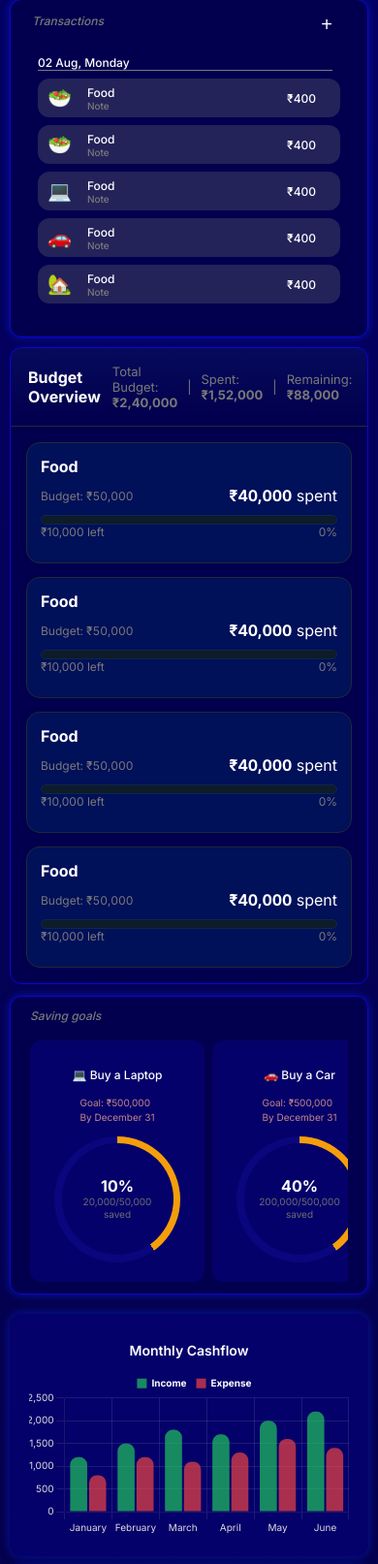
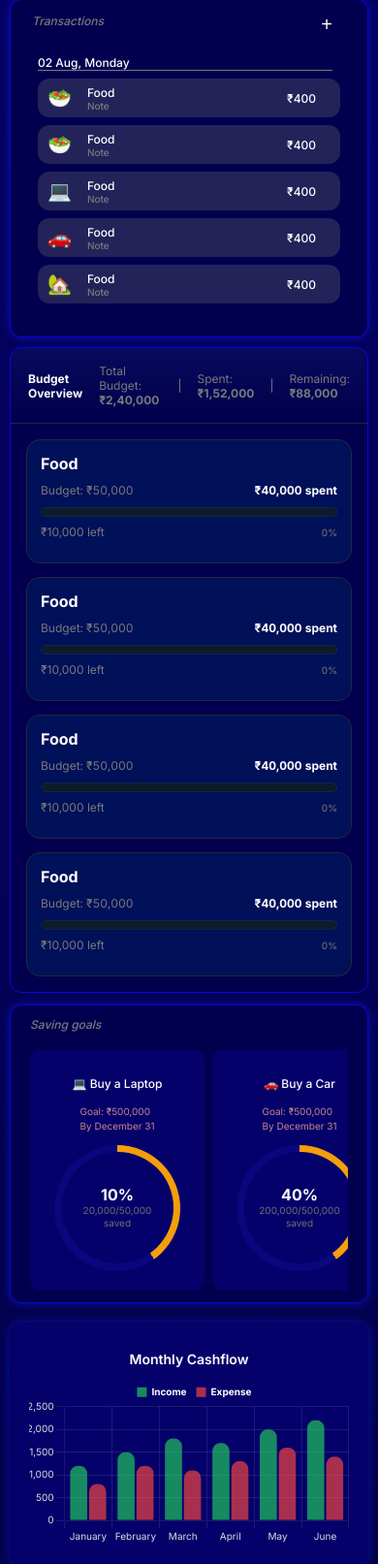
Before and after one commit to ibnu-umer/money-tracker-v2, a Django app: page / in a window 390 px wide. Shown: the part 640-2253 px from the top of the page at 97% size. Run offline with Django 5.2, Linux system fonts and the light colour scheme; some libraries are stand-ins or nearby versions.

Commit message:
style(budget-card): apply responsive layout and global vars

```diff
--- a/moneytracker/static/css/dashboard.css
+++ b/moneytracker/static/css/dashboard.css
@@ -552,10 +552,16 @@
 }
 .card-head .right{
     display:flex;
-    gap:10px;
+    gap: var(--gap-large);
     align-items:center;
     color: var(--color-text-muted);
-    font-size:13px;
+    font-size:var(--fs-card-text);
+}
+
+.budget-card-title {
+    font-size: var(--fs-card-title);
+    color: var(--color-text-primary);
+    font-weight: bold;
 }
 
 .categories-grid{
@@ -582,12 +588,16 @@
 }
 
 .name{
-    font-weight: 700;
-    font-size: 16px;
+    font-weight: bold;
+    font-size: var(--fs-card-budget);
 }
 .meta{
     color: var(--color-text-muted);
-    font-size: 12px;
+    font-size: var(--fs-card-text);
+}
+.amount {
+    font-weight: bold;
+    font-size: var(--fs-card-text);
 }
 
 .stat{
@@ -604,6 +614,7 @@
     border-radius:999px;
     border:1px solid #0f2746;
     overflow:hidden;
+    margin-bottom: var(--gap-small);
 }
 .bar{
     height:100%;
@@ -623,12 +634,9 @@
     display:flex;
     align-items:center;
     justify-content:space-between;
-    font-size:12px;
+    font-size:var(--fs-budget-note);
     color:var(--color-text-muted)
 }
-
-
-
 
 
 
--- a/moneytracker/static/css/global.css
+++ b/moneytracker/static/css/global.css
@@ -71,6 +71,8 @@
     --fs-sidebar-title: clamp(12px, 1.8vw, 16px);
     --fs-sidebar-text: clamp(11px, 1.3vw, 13px);
     --fs-table-content: clamp(10px, 1.7vw, 14px);
+    --fs-card-budget: clamp(16px, 1.5vw, 18px);
+    --fs-budget-note: clamp(10px, 1.2vw, 12px);
 
     /* Spacing & Radius */
     --radius-card: 12px;
--- a/moneytracker/templates/dashboard.html
+++ b/moneytracker/templates/dashboard.html
@@ -216,7 +216,7 @@
                 <!-- Budgeted Items -->
                 <section class="categories-card">
                     <div class="card-head">
-                        <div><strong>Budget Overview</strong></div>
+                        <div class="budget-card-title">Budget Overview</div>
                         <div class="right">
                         <span>Total Budget: <strong>₹2,40,000</strong></span>
                         <span>|</span>
@@ -231,7 +231,55 @@
                             <div class="name">Food</div>
                             <div class="stat">
                                 <div class="meta">Budget: ₹50,000</div>
-                                <div><strong>₹40,000</strong> spent</div>
+                                <div class="amount">₹40,000 spent</div>
+                            </div>
+                            <div>
+                                <div class="progress" role="progressbar" aria-valuemin="0" aria-valuemax="100" aria-label="Food progress">
+                                <div class="bar" style="width:0%"></div>
+                                </div>
+                                <div class="grid-footer">
+                                <span class="meta remaining">₹10,000 left</span>
+                                <span class="pct">0%</span>
+                                </div>
+                            </div>
+                        </article>
+                        <article class="cat-card" data-name="Food" data-spent="40000" data-budget="50000" data-trend="up">
+                            <div class="name">Food</div>
+                            <div class="stat">
+                                <div class="meta">Budget: ₹50,000</div>
+                                <div class="amount">₹40,000 spent</div>
+                            </div>
+                            <div>
+                                <div class="progress" role="progressbar" aria-valuemin="0" aria-valuemax="100" aria-label="Food progress">
+                                <div class="bar" style="width:0%"></div>
+                                </div>
+                                <div class="grid-footer">
+                                <span class="meta remaining">₹10,000 left</span>
+                                <span class="pct">0%</span>
+                                </div>
+                            </div>
+                        </article>
+                        <article class="cat-card" data-name="Food" data-spent="40000" data-budget="50000" data-trend="up">
+                            <div class="name">Food</div>
+                            <div class="stat">
+                                <div class="meta">Budget: ₹50,000</div>
+                                <div class="amount">₹40,000 spent</div>
+                            </div>
+                            <div>
+                                <div class="progress" role="progressbar" aria-valuemin="0" aria-valuemax="100" aria-label="Food progress">
+                                <div class="bar" style="width:0%"></div>
+                                </div>
+                                <div class="grid-footer">
+                                <span class="meta remaining">₹10,000 left</span>
+                                <span class="pct">0%</span>
+                                </div>
+                            </div>
+                        </article>
+                        <article class="cat-card" data-name="Food" data-spent="40000" data-budget="50000" data-trend="up">
+                            <div class="name">Food</div>
+                            <div class="stat">
+                                <div class="meta">Budget: ₹50,000</div>
+                                <div class="amount">₹40,000 spent</div>
                             </div>
                             <div>
                                 <div class="progress" role="progressbar" aria-valuemin="0" aria-valuemax="100" aria-label="Food progress">
```
Also changed, not shown: other parts of moneytracker/templates/dashboard.html (+0 -53 lines).
